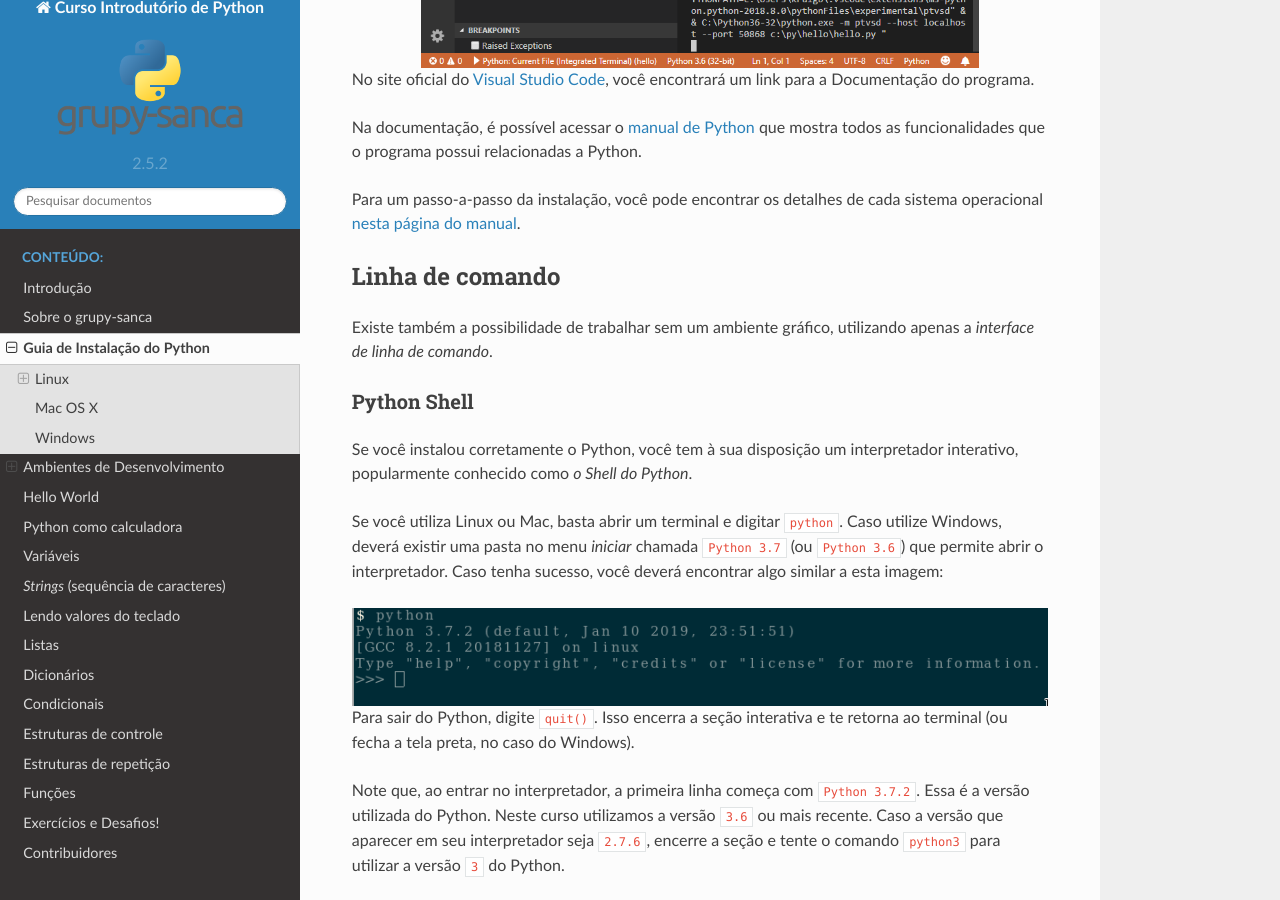
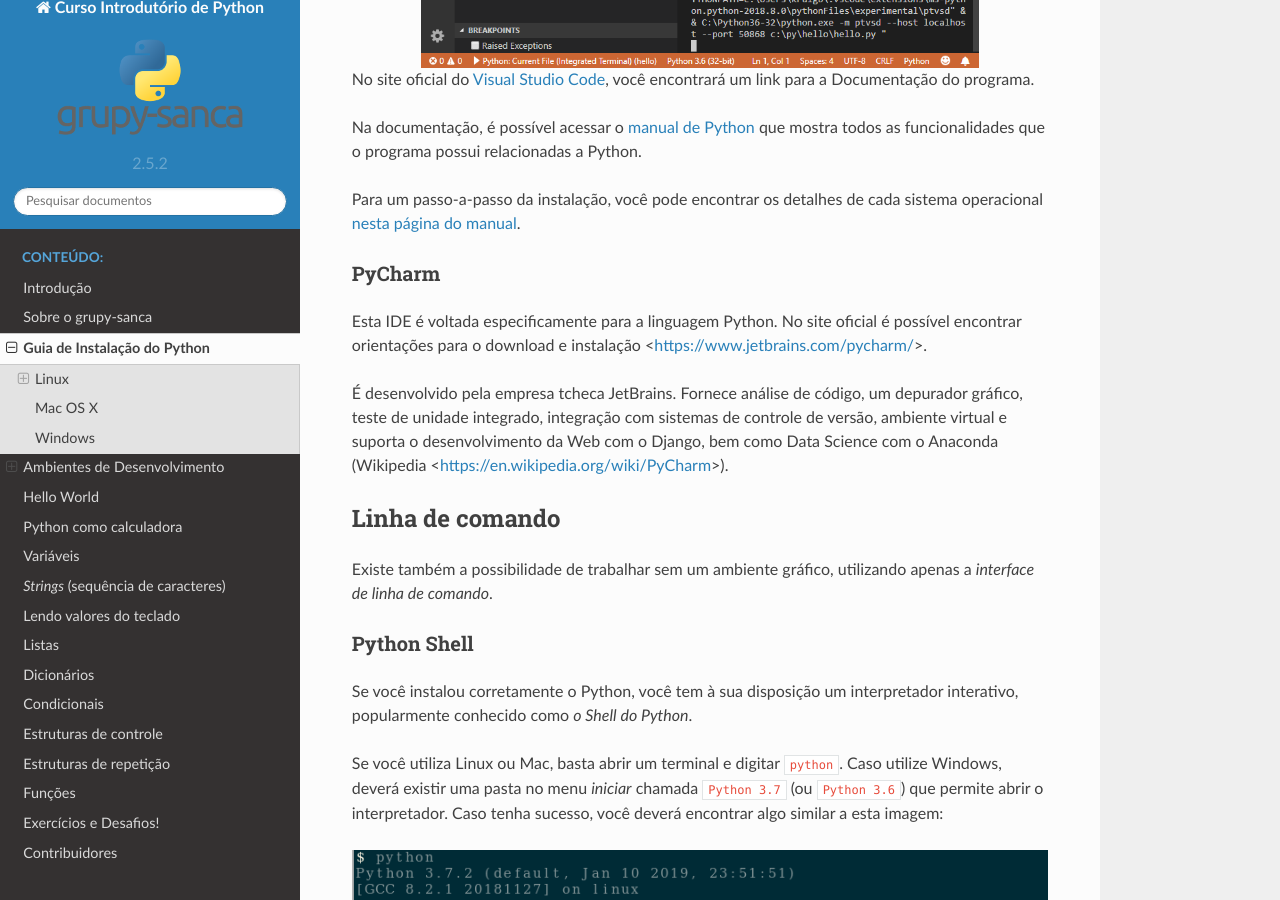
Before and after one commit to grupy-sanca/curso-python, a Sphinx documentation site: the page built from source/instalacao.rst, in a window 1280 px wide and 900 px high, scrolled down 5577 px. Built offline with Sphinx 7.4.7 and the Read the Docs theme 2.0.0, drawn with Linux system fonts in a browser that asks for light colours.

Commit message:
Textinho sobre PyCharm!

```diff
--- a/source/instalacao.rst
+++ b/source/instalacao.rst
@@ -189,6 +189,11 @@ Na documentação, é possível acessar o `manual de Python <https://code.visual
 
 Para um passo-a-passo da instalação, você pode encontrar os detalhes de cada sistema operacional `nesta página do manual <https://code.visualstudio.com/docs/setup/setup-overview>`_.
 
+PyCharm
+~~~~~~~~~~~~~~~~~~
+Esta IDE é voltada especificamente para a linguagem Python. No site oficial é possível encontrar orientações para o download e instalação <https://www.jetbrains.com/pycharm/>.
+
+É desenvolvido pela empresa tcheca JetBrains. Fornece análise de código, um depurador gráfico, teste de unidade integrado, integração com sistemas de controle de versão, ambiente virtual e suporta o desenvolvimento da Web com o Django, bem como Data Science com o Anaconda (Wikipedia <https://en.wikipedia.org/wiki/PyCharm>).
 
 Linha de comando
 ----------------
```
